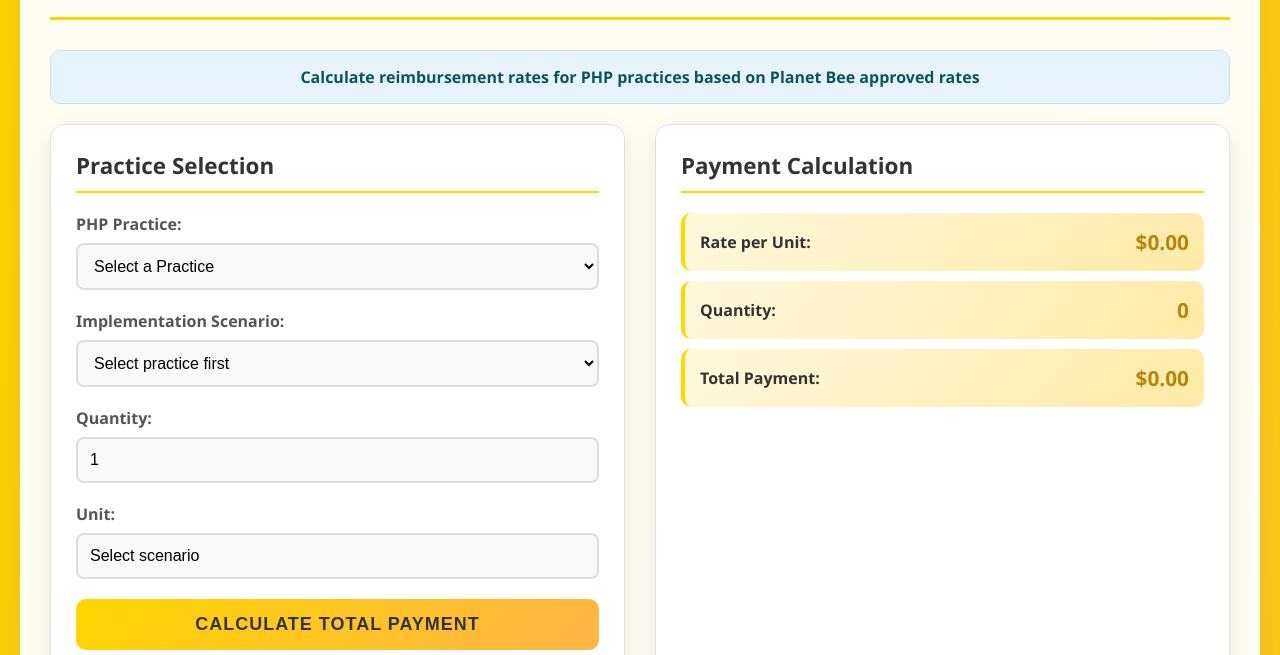
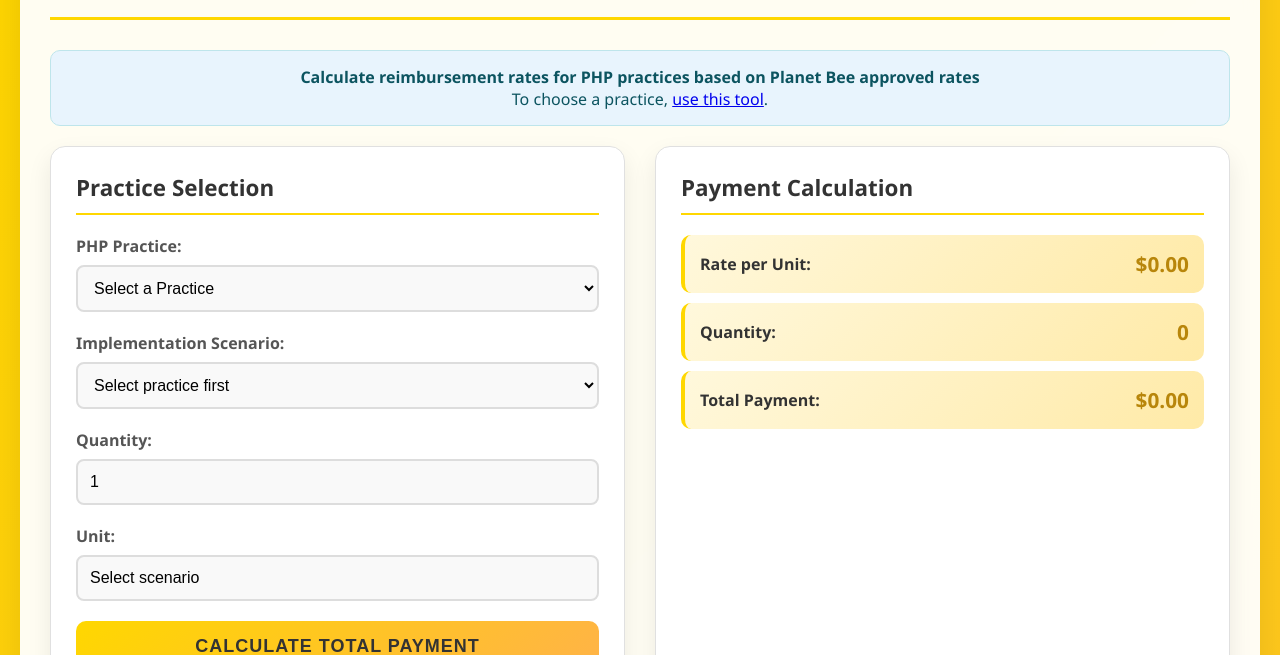
Before and after one commit to planet-bee/php-calc, a plain HTML site: page index.html in a window 1280 px wide. Shown: the part 145-800 px from the top of the page. Drawn offline with Linux system fonts and the light colour scheme.

Commit message:
Add link to practice selection tool

```diff
--- a/index.html
+++ b/index.html
@@ -238,7 +238,8 @@
         </div>
 
         <div class="info-box">
-            <strong>Calculate reimbursement rates for PHP practices based on Planet Bee approved rates</strong>
+            <strong>Calculate reimbursement rates for PHP practices based on Planet Bee approved rates</strong><br />
+            To choose a practice, <a href="https://claude.ai/public/artifacts/0b552e8e-a8e1-45b7-975e-f3bcc08d0531" target="_blank">use this tool</a>.
         </div>
 
         <div class="calculator-section">
```
